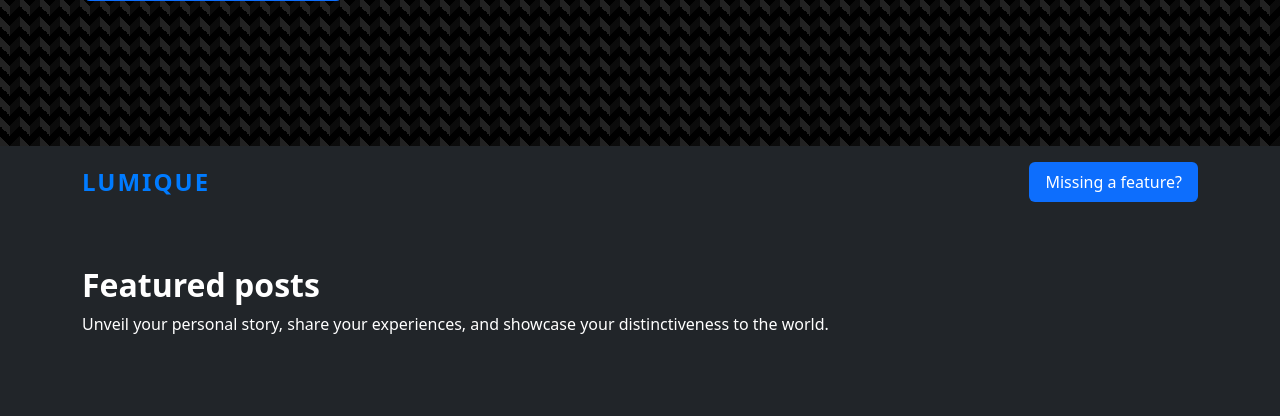
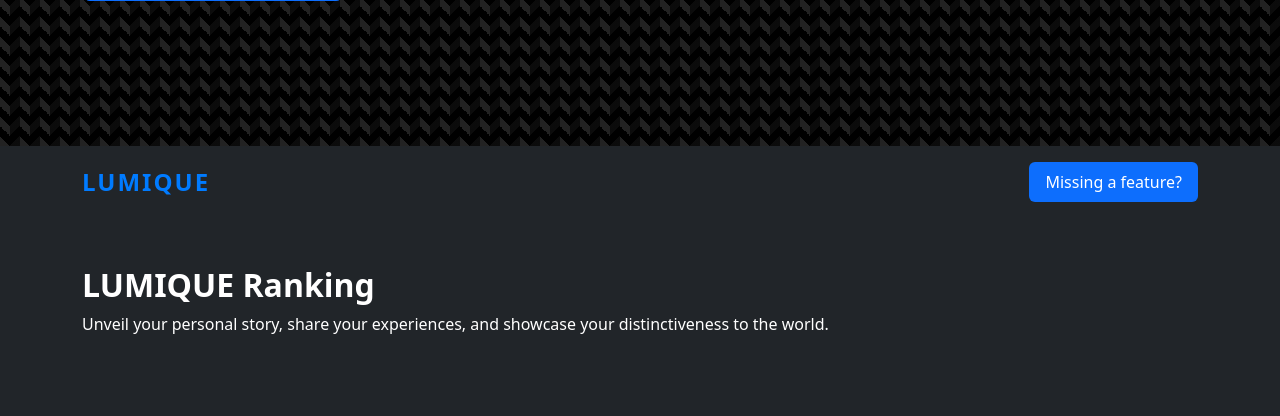
Before and after one commit to lumiqueV1/Lumique, a Django app: page / in a window 1280 px wide. Shown: the part 494-910 px from the top of the page. Run offline with Django 5.2, Linux system fonts and the light colour scheme; data that the repository does not hold is empty.

Commit message:
Update photos.html

```diff
--- a/Beautyswipe_v1/templates/Beautyswipe_v1/photos.html
+++ b/Beautyswipe_v1/templates/Beautyswipe_v1/photos.html
@@ -118,7 +118,7 @@
     <section id="posts" class="py-5 bg-dark">
       <div class="container">
         <div class="pb-3">
-          <h2>Featured posts</h2>
+          <h2>LUMIQUE Ranking</h2>
           <p>
             Unveil your personal story, share your experiences, and showcase
             your distinctiveness to the world.
```
